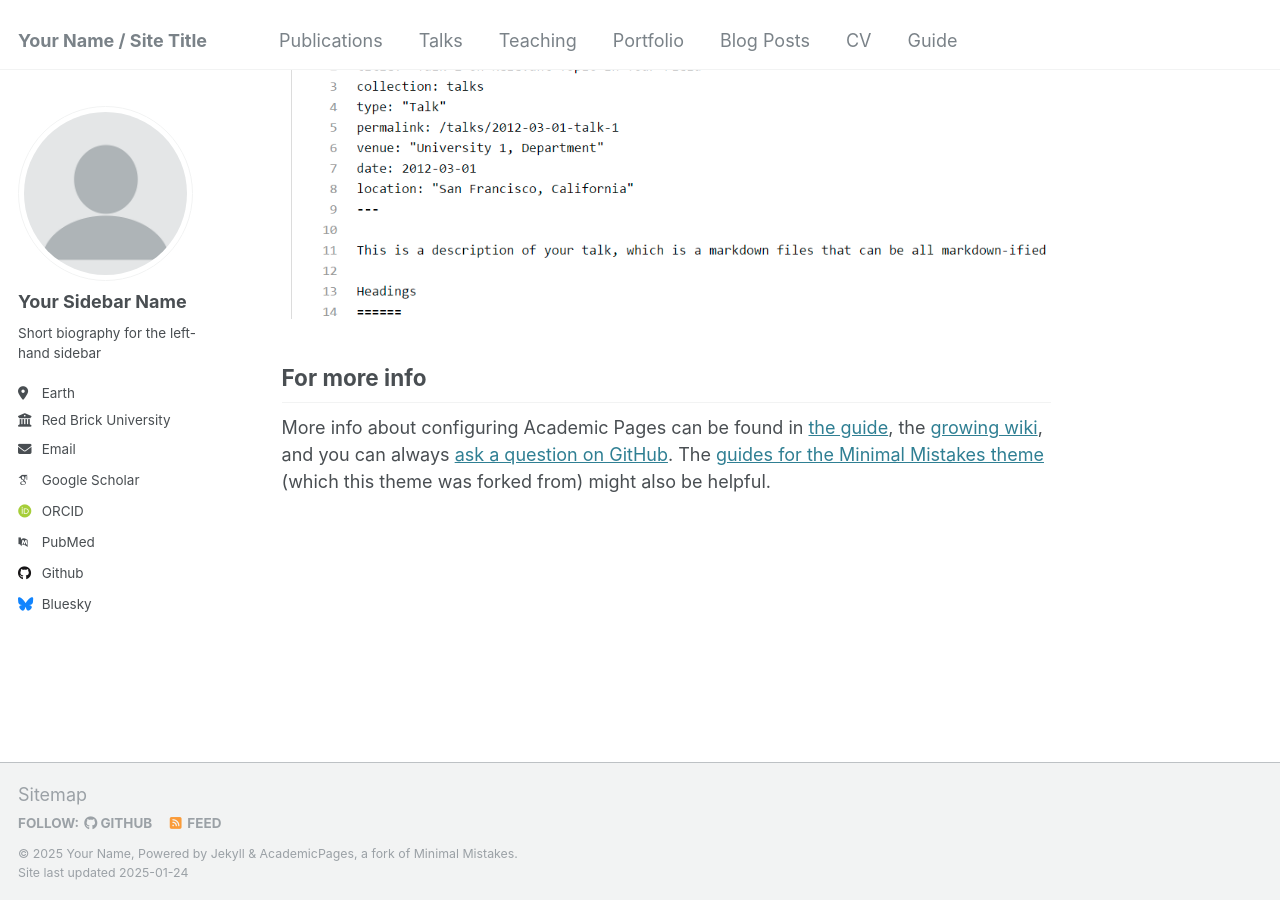
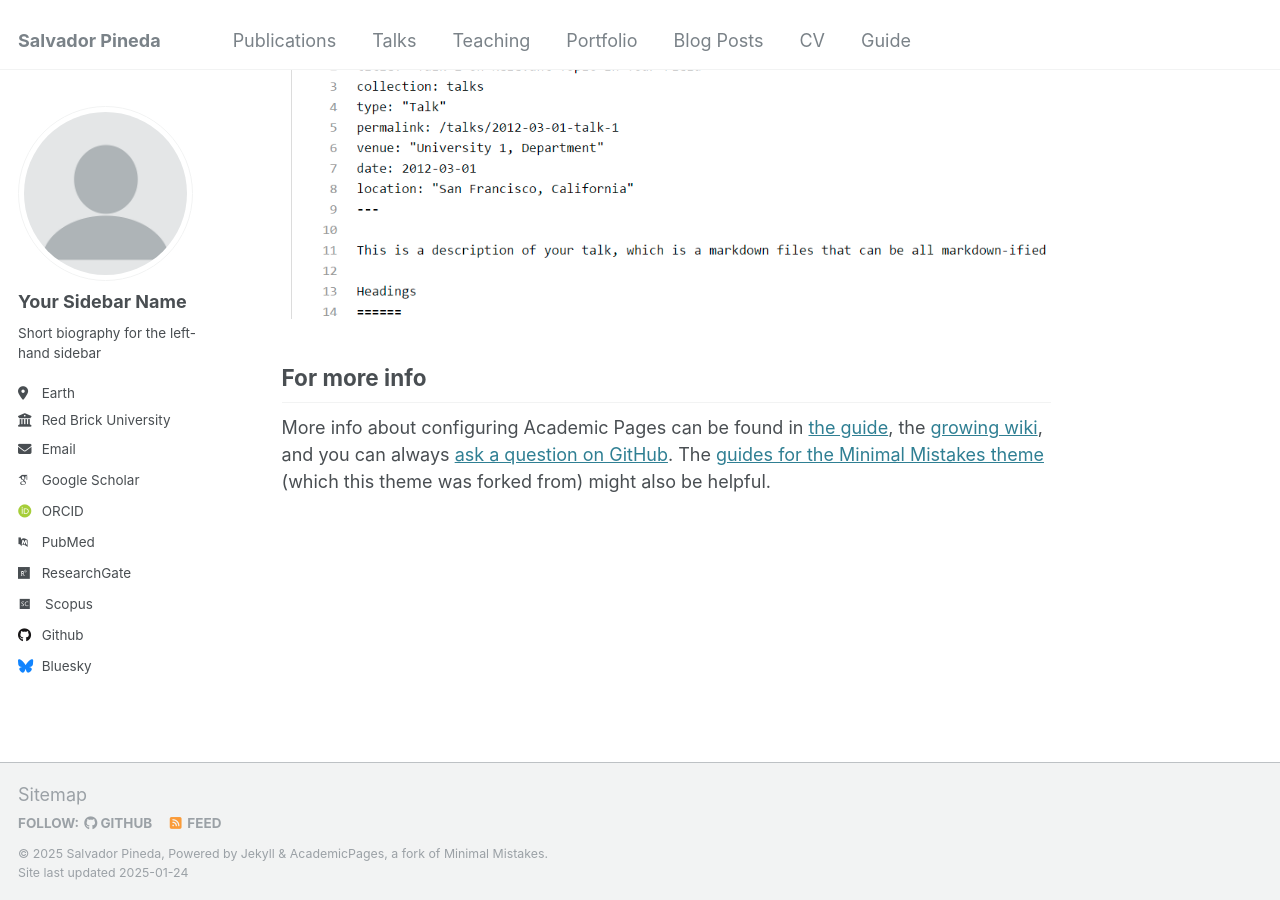
Before and after one commit to salvapineda/salvapineda.github.io, a Jekyll site: the page built from _pages/about.md, in a window 1280 px wide and 900 px high, scrolled down 2643 px. Built offline with Jekyll 4.4.1, drawn with Linux system fonts in a browser that asks for light colours; some web fonts are replaced; part of the change alters nothing that is shown.

Commit message:
Update _config.yml

```diff
--- a/_config.yml
+++ b/_config.yml
@@ -8,9 +8,9 @@
 
 # Basic Site Settings
 locale                   : "en-US"
-title                    : "Your Name / Site Title"
+title                    : "Salvador Pineda"
 title_separator          : "-"
-name                     : &name "Your Name"
+name                     : &name "Salvador Pineda"
 description              : &description "personal description"
 url                      : https://salvapineda.github.io # the base hostname & protocol for your site e.g. "https://[your GitHub username].github.io"
 baseurl                  : "" # the subpath of your site, e.g. "/blog"
@@ -28,17 +28,17 @@ author:
   location         : "Earth"
   employer         : "Red Brick University"
   uri              : # URL
-  email            : "none@example.org"
+  email            : "spineda@uma.es"
 
   # Academic websites
   arxiv            : # URL - Update with the correct link to your profile
-  googlescholar    : "https://scholar.google.com/citations?user=PS_CX0AAAAAJ"
+  googlescholar    : "https://scholar.google.com/citations?user=miAUG_cAAAAJ&hl=en"
   impactstory      : # URL
-  orcid            : "http://orcid.org/yourorcidurl"
+  orcid            : "https://orcid.org/0000-0002-1089-0970?lang=en"
   semantic         : # URL
   pubmed           : "https://www.ncbi.nlm.nih.gov/pubmed/?term=john+snow"
-  researchgate     : # URL
-  scopus           : # URL
+  researchgate     : "https://www.google.com/url?q=https%3A%2F%2Fwww.researchgate.net%2Fprofile%2FSalvador-Pineda-3&sa=D&sntz=1&usg=AOvVaw2IvZABYXFDFNqZoTryoCGs"
+  scopus           : "https://www.google.com/url?q=https%3A%2F%2Fwww.scopus.com%2Fauthid%2Fdetail.uri%3FauthorId%3D26649593600&sa=D&sntz=1&usg=AOvVaw00p3TTQ1QZGt8-YUmgRhf7"
 
   # Repositories and software development
   bitbucket        : # Username - Update with your username on the site
```
